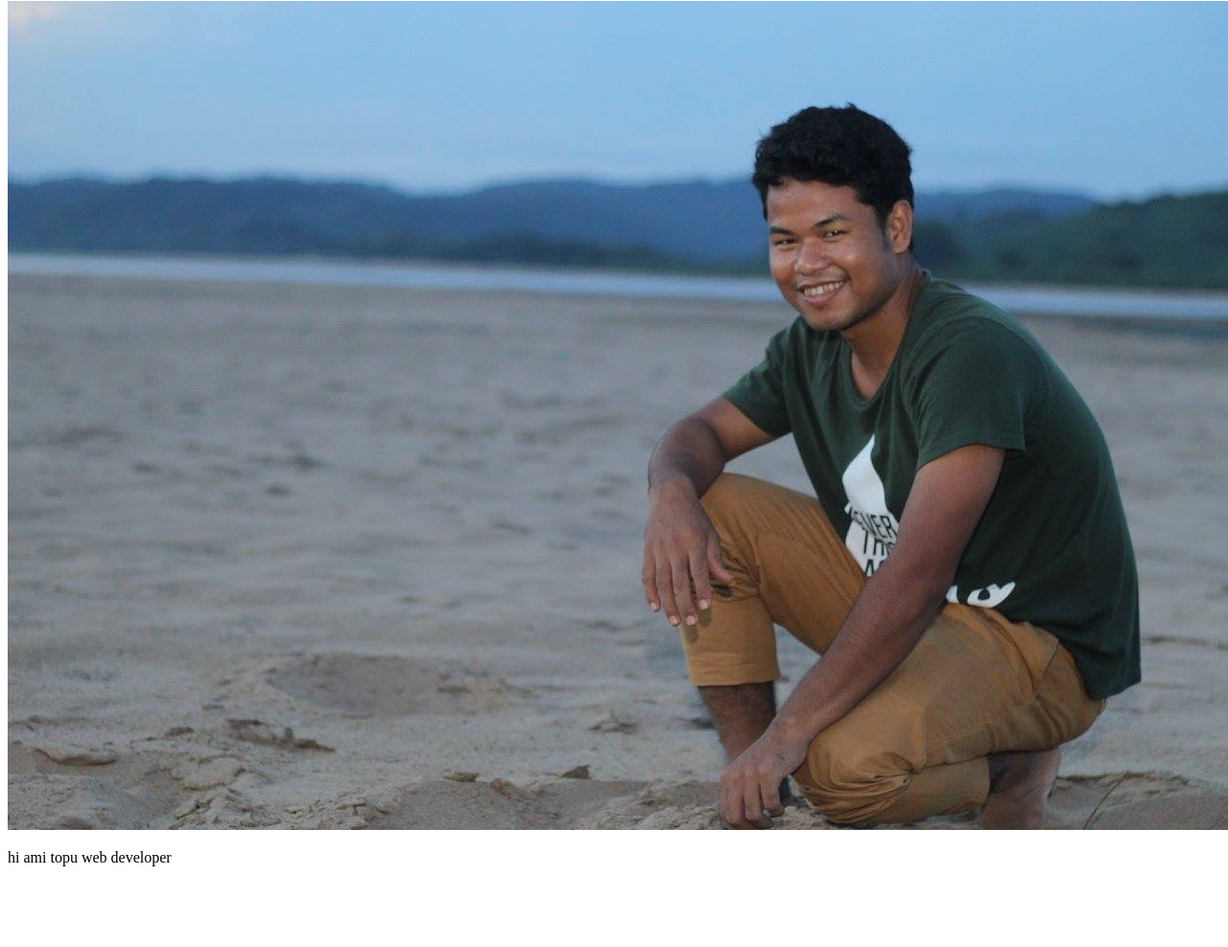
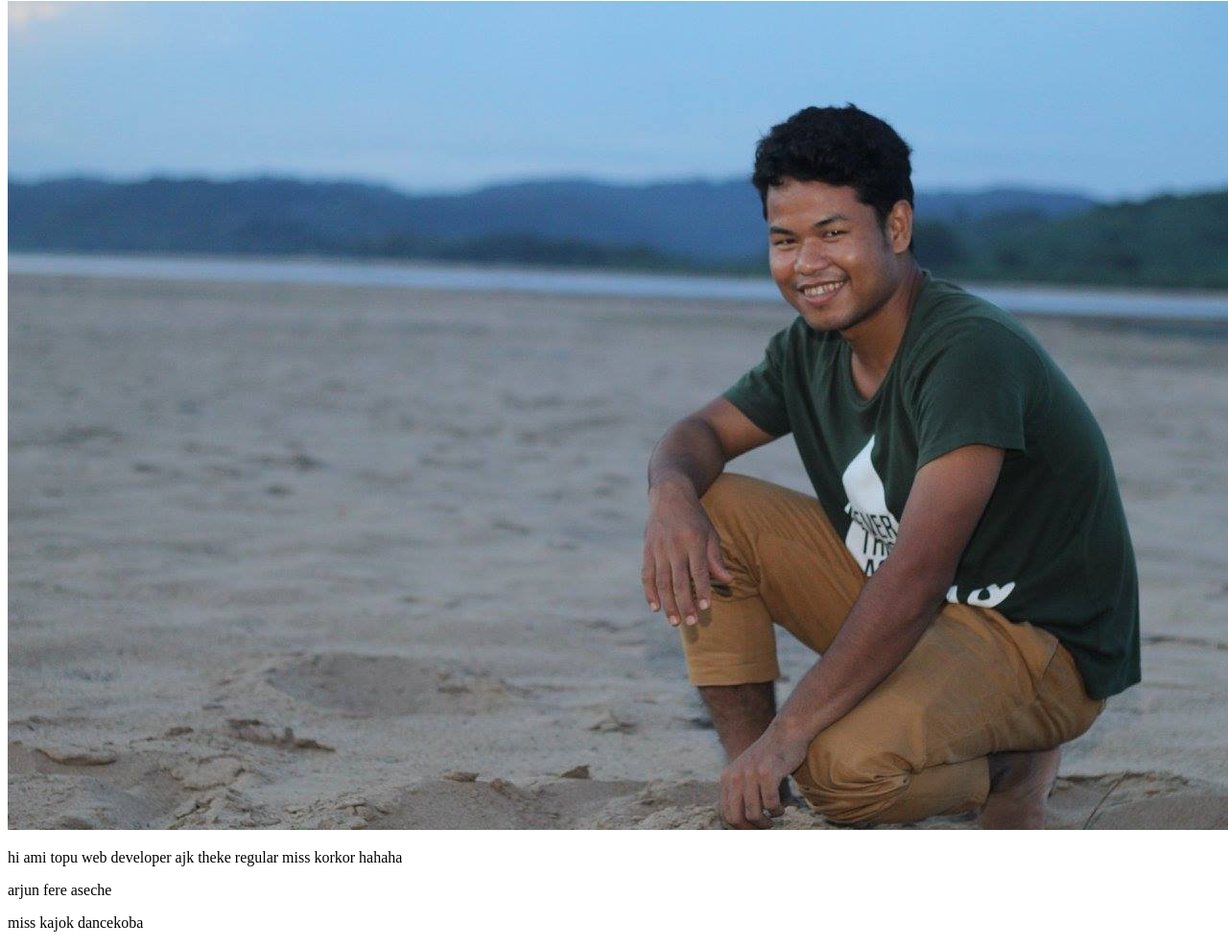
Before and after one commit to topu403/second-repo, a plain HTML site: page index.html in a window 1280 px wide. Shown: the part 79-1066 px from the top of the page at 96% size. Before the commit the page ends 998 px from the top, so only its background shows below. Drawn offline with Linux system fonts and the light colour scheme.

Commit message:
added paragraph

```diff
--- a/index.html
+++ b/index.html
@@ -9,6 +9,8 @@
 <body>
     <h1>this my second repo</h1>
     <img src="images/somes.jpg" alt="">
-    <p>hi ami topu web developer </p>
+    <p>hi ami topu web developer ajk theke regular miss korkor hahaha</p>
+    <p>arjun fere aseche</p>
+    <p>miss kajok dancekoba</p>
 </body>
 </html>
```
